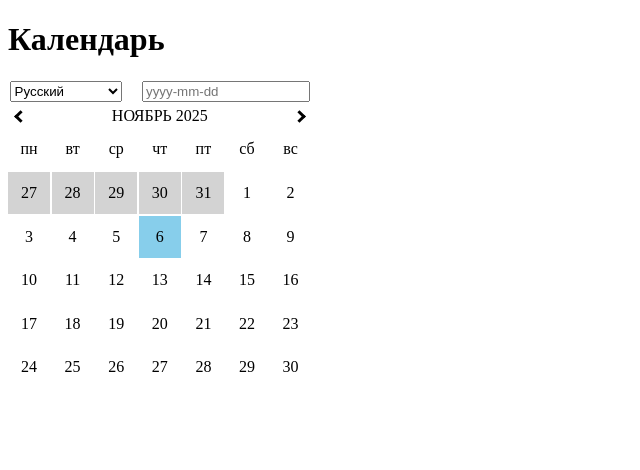
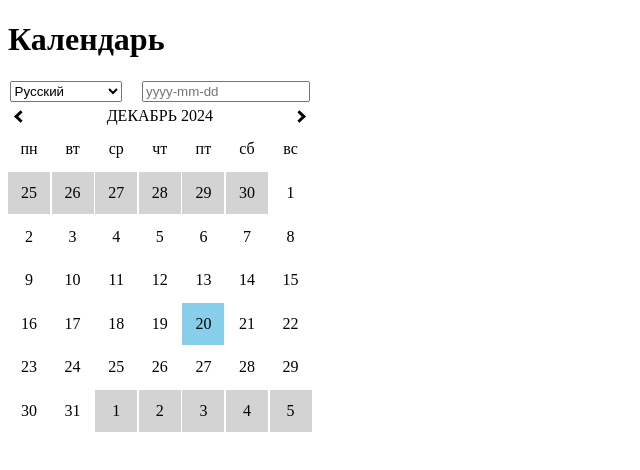
Before and after one commit to olllazy/test-task-calendar, a Vue app: page / in a window 1280 px wide. Shown: the top 470 px of the page, without its empty margins (0-640 px from the left). Built offline with nearby package versions, Linux system fonts and the light colour scheme.

Commit message:
final final but not pretty

```diff
--- a/src/App.vue
+++ b/src/App.vue
@@ -4,7 +4,7 @@ import Calendar from './components/Calendar.vue';
 
 <template>
   <h1>Календарь</h1>
-  <Calendar/>
+  <Calendar :current-date="'2024-12-20'"/>
 </template>
 
 <script>
--- a/src/components/Calendar.vue
+++ b/src/components/Calendar.vue
@@ -28,12 +28,18 @@ import WeekHeader from './WeekHeader.vue';
 <script>
 export default {
   name: 'Calendar',
+  props: {
+    currentDate: {
+        type: String,
+        required: false,
+    }
+  },
   data() {
     return {
         locale: 'ru-RU',
         month: null,
         year: null,
-        currentDate: null,
+        _currentDate: null,
         searchDateString: null,
         languages: [
             {id:'en-EN', label:'English'},
@@ -82,30 +88,30 @@ export default {
             const mondayOffset = dayOfWeek === 0 ? -6 : 1 - dayOfWeek;
             startDate.setDate(firstDay.getDate() + mondayOffset); // определяем первый день в неделе
 
-            let currentDate = new Date(startDate); // заводим счетчик
+            let _currentDate = new Date(startDate); // заводим счетчик
 
             while (
-                currentDate <= lastDay ||
-                new Date(currentDate.getTime() + 6 * 24 * 60 * 60 * 1000) <= lastDay ||
+                _currentDate <= lastDay ||
+                new Date(_currentDate.getTime() + 6 * 24 * 60 * 60 * 1000) <= lastDay ||
                 weeks.length === 0
             ) {
 
                 const week = [];
 
                 for (let i = 0; i < 7; i++) {
-                    const dayDate = new Date(currentDate);
+                    const dayDate = new Date(_currentDate);
                     const dayInfo = {
                         date: dayDate,
                         day: dayDate.getDate(),
                         isCurrentMonth: dayDate.getMonth() === this.month && dayDate.getFullYear() === this.year,
-                        isCurrentDay: dayDate.getDate() === this.currentDate.getDate() &&
-                                      dayDate.getMonth() === this.currentDate.getMonth() &&
-                                      dayDate.getFullYear() === this.currentDate.getFullYear(),
+                        isCurrentDay: dayDate.getDate() === this._currentDate.getDate() &&
+                                      dayDate.getMonth() === this._currentDate.getMonth() &&
+                                      dayDate.getFullYear() === this._currentDate.getFullYear(),
                         dayOfWeek: i
                     };
 
                     week.push(dayInfo);
-                    currentDate.setDate(currentDate.getDate() + 1);
+                    _currentDate.setDate(_currentDate.getDate() + 1);
                 }
 
                 if (week.some(day => day.isCurrentMonth)) {
@@ -136,9 +142,9 @@ export default {
     },
     changeCurrentDate(date) {
         // console.log('month', date)
-        this.currentDate = date;
-        this.month = this.currentDate.getMonth();
-        this.year = this.currentDate.getFullYear();
+        this._currentDate = date;
+        this.month = this._currentDate.getMonth();
+        this.year = this._currentDate.getFullYear();
         this.$emit('selectDay', date);
     },
     parseDate() {
@@ -154,10 +160,15 @@ export default {
     }
   },
   mounted() {
-    this.currentDate = new Date();
-    this.month = this.currentDate.getMonth();
-    this.year = this.currentDate.getFullYear();
-    // console.log(this.currentDate)
+    const regex = /^\d{4}\-(0?[1-9]|1[012])\-(0?[1-9]|[12][0-9]|3[01])$/;
+    if (regex.test(this.currentDate) && this.currentDate.length == 10) {
+        this._currentDate = new Date(this.currentDate);
+    } else {
+        this._currentDate = new Date();
+    }
+    this.month = this._currentDate.getMonth();
+    this.year = this._currentDate.getFullYear();
+    // console.log(this._currentDate)
   }
 };
 </script>
```
